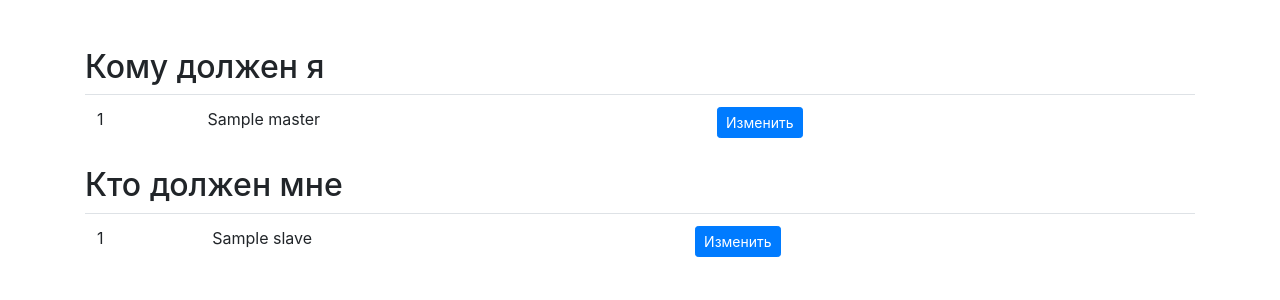
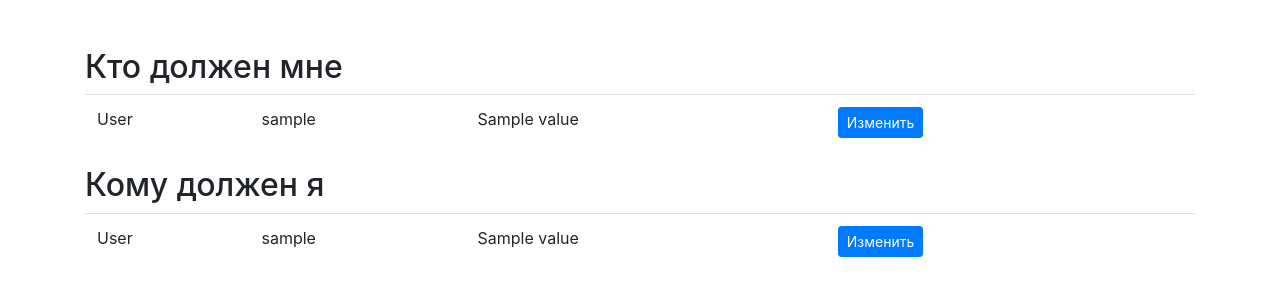
Before and after one commit to sashaaero/CheckSplitter, a Flask app: template templates/credit.html in a window 1280 px wide. Shown: the part 56-356 px from the top of the page. Run offline with Flask 2, Linux system fonts and the light colour scheme; the template is opened without the code that fills it: most values are stand-ins (such as "Sample title", 1, 10 or a date in 2020); parts of the project's set-up code (start-up, migrations or seed data) failed here and were passed over; some libraries are stand-ins or nearby versions.

Commit message:
edit "credit" view and template (write queries)

```diff
--- a/templates/credit.html
+++ b/templates/credit.html
@@ -1,17 +1,20 @@
 {% extends 'base.html' %}
 
 {% block content %}
-
-<h2>Кому должен я</h2>
 <table class="table table-hover">
     <tbody id="myTable">
+    {% if masters %}
+        <h2>Кто должен мне</h2>
         {% for master in masters %}
             <tr>
                 <td>
-                {{ master[0] }}
+                    {{ master.slave.fullname }}
                 </td>
                 <td>
-                {{ master[1] }}
+                    {{ master.slave.nickname }}
+                </td>
+                <td>
+                    {{ master.value }}
                 </td>
                 <td>
                     <div class="col-md-8">
@@ -20,19 +23,26 @@
                 </td>
             </tr>
         {% endfor %}
+    {% else %}
+        <h2>Вам никто ничего не должен.</h2>
+    {% endif %}
     </tbody>
 </table>
 
-<h2>Кто должен мне</h2>
 <table class="table table-hover">
     <tbody id="myTable">
+    {% if slaves %}
+        <h2>Кому должен я</h2>
         {% for slave in slaves %}
             <tr>
                 <td>
-                {{ slave[0] }}
+                    {{ slave.master.fullname }}
                 </td>
                 <td>
-                {{ slave[1] }}
+                    {{ slave.master.nickname }}
+                </td>
+                <td>
+                    {{ slave.value }}
                 </td>
                 <td>
                     <div class="col-md-8">
@@ -41,6 +51,9 @@
                 </td>
             </tr>
         {% endfor %}
+    {% else %}
+        <h2>Вы никому ничего не должны.</h2>
+    {% endif %}
     </tbody>
 </table>
 {% endblock %}
--- a/views.py
+++ b/views.py
@@ -94,8 +94,8 @@ def order_new():
 # @login_required
 def check_credit():
     user = current_user
-    masters = [["Санёк", 500], ["Ванёк", 400], ["Макс", 800]]
-    slaves = [["Паша", 350], ["Игорь", 750], ["Жека", 600]]
+    masters = select(c for c in Credit if c.master.nickname == user.nickname).order_by(Credit.value)[:]
+    slaves = select(c for c in Credit if c.slave.nickname == user.nickname).order_by(Credit.value)[:]
     return render_template('credit.html', user=user, masters=masters, slaves=slaves)
 
 
```
Lines whose indentation alone changed are shown as unchanged.
